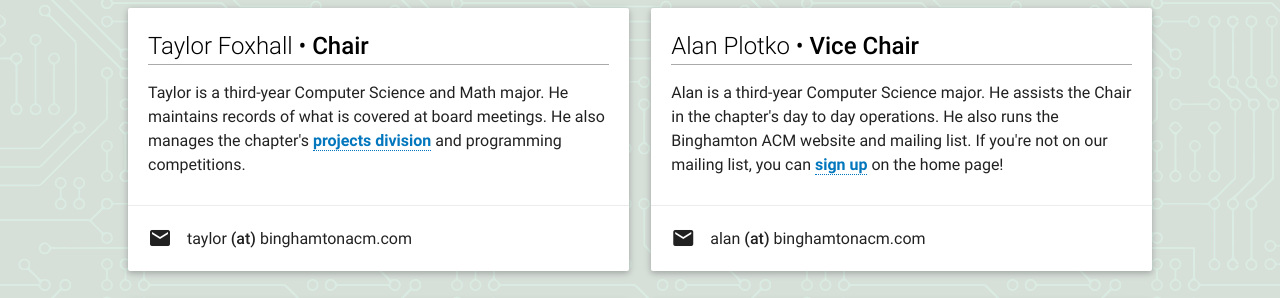
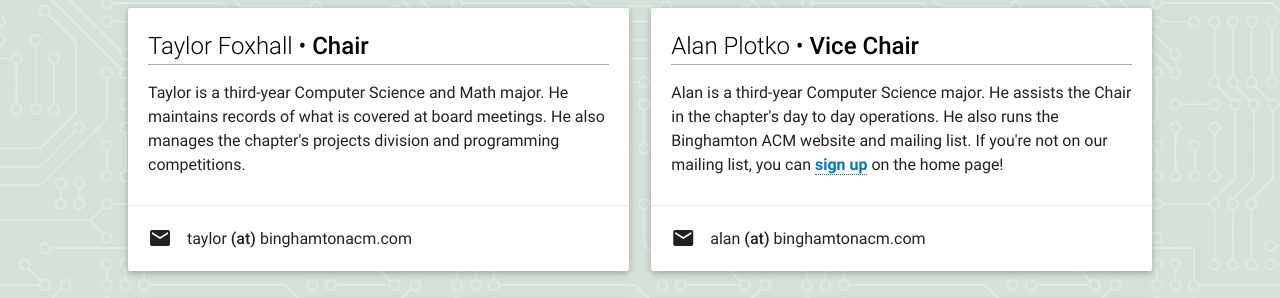
Before and after one commit to BinghamtonACM/old-web, a Jekyll site: the page built from eboard.html, in a window 1280 px wide. Shown: the part 222-520 px from the top of the page. Built offline with Jekyll 4.4.1, drawn with Linux system fonts in a browser that asks for light colours; part of the change alters nothing that is shown.

Commit message:
Remove broken link

```diff
--- a/eboard.html
+++ b/eboard.html
@@ -15,7 +15,7 @@ title: E-Board
         <div class="card">
             <div class="card-content">
                 <div class="card-title black-text border">Taylor Foxhall &bull; <strong>Chair</strong></div>
-                <p>Taylor is a third-year Computer Science and Math major. He maintains records of what is covered at board meetings. He also manages the chapter's <a href="{{ site.baseurl }}/projects-division.html">projects division</a> and programming competitions.</p>
+                <p>Taylor is a third-year Computer Science and Math major. He maintains records of what is covered at board meetings. He also manages the chapter's projects division and programming competitions.</p>
             </div>
             <div class="card-action">
                 <p class="contact-info"><i class="material-icons left">email</i> taylor <strong>(at)</strong> binghamtonacm.com</p>
```
